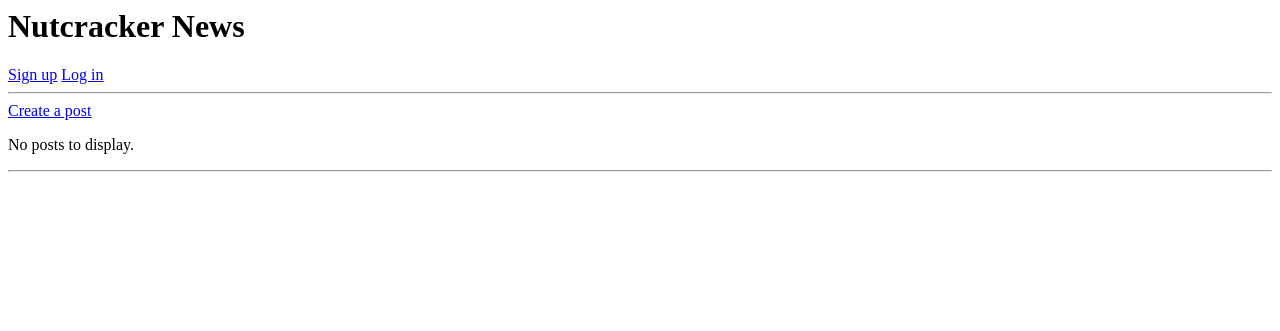
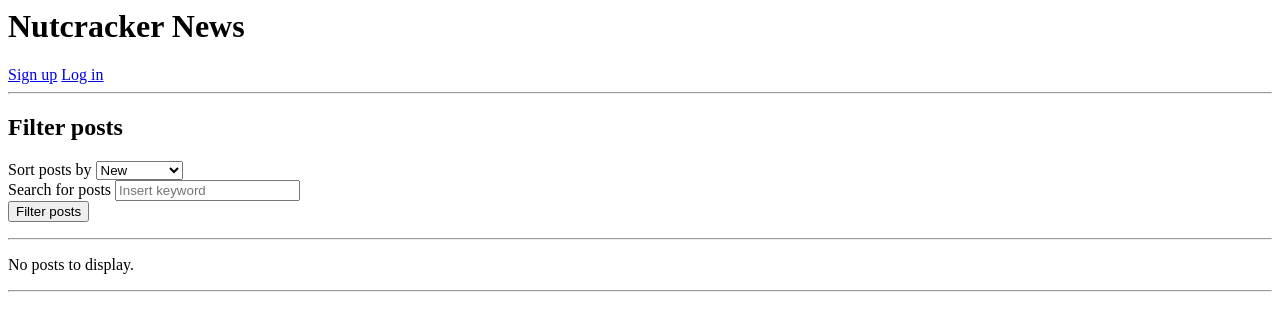
Before and after one commit to ranven/nutcracker-news, a Flask app: template templates/posts.html in a window 1280 px wide. Shown: the top 331 px of the page. Run offline with Flask 2, Linux system fonts and the light colour scheme; the template is opened without the code that fills it, so the values that code supplies are empty; parts of the project's set-up code (start-up, migrations or seed data) failed here and were passed over.

Commit message:
implement post search, improve posts-template structure

```diff
--- a/routes.py
+++ b/routes.py
@@ -52,9 +52,11 @@ def post():
     if request.method == "GET":
         if request.args.get("sort_by"):
             sort_param = request.args.get("sort_by")
+            search_term = request.args.get("search_term")
         else:
             sort_param = "new"
-        all_posts = posts.get_all_posts(authenticated_user, sort_param)
+            search_term = ""
+        all_posts = posts.get_all_posts(authenticated_user, sort_param, search_term)
         return render_template("posts.html", posts=all_posts, sort_by=sort_param)
 
     if request.method == "POST":
--- a/templates/base.html
+++ b/templates/base.html
@@ -7,12 +7,13 @@
     <body>
         <div>
             <h1>Nutcracker News</h1>
-        {% if session.username %}
+            {% if session.username %}
             <h3>Welcome {{session.username}} </h3>
             <div style="display: flex">
                 <a href="/logout">Log out</a>
                 <a href="/posts">Posts</a>
                 <a href="/users/{{session.user_id}}">My profile</a>
+                <a href="/posts/create">Create a post</a>
             {% else %}
             <a href="/signup">Sign up</a>
             <a href="/login">Log in</a>
--- a/templates/posts.html
+++ b/templates/posts.html
@@ -2,9 +2,7 @@
 <html>
     {% block page_content %}
     <div>
-        <a href="/posts/create">Create a post</a>
-        <br/>
-        {% if posts %}
+        <h2>Filter posts</h2>
         <form method="get" action="/posts">
             <label>Sort posts by</label>
             <select name="sort_by">
@@ -13,8 +11,14 @@
                 <option value="votes" {%if sort_by=="votes"%}selected{%endif%}>Votes</option>
                 <option value="comments" {%if sort_by=="comments"%}selected{%endif%}>Comments</option>
             </select>
-            <input type="submit" value="Sort">
+            <br/>
+            <label>Search for posts</label>
+            <input type="text" name="search_term" placeholder="Insert keyword">
+            <br/>
+            <input type="submit" value="Filter posts">
         </form>
+        <hr/>
+        {% if posts %}
         {% for post in posts %}
         <div>
             {% if session.username %}
```
Also changed, not shown: posts.py (+18 -4 lines).
